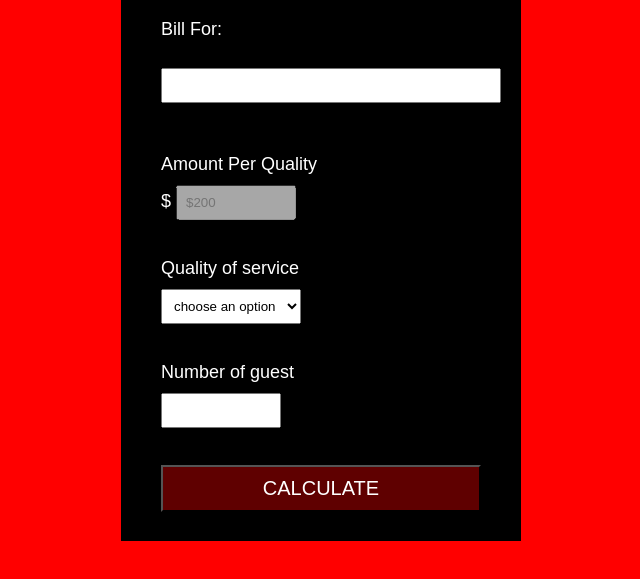
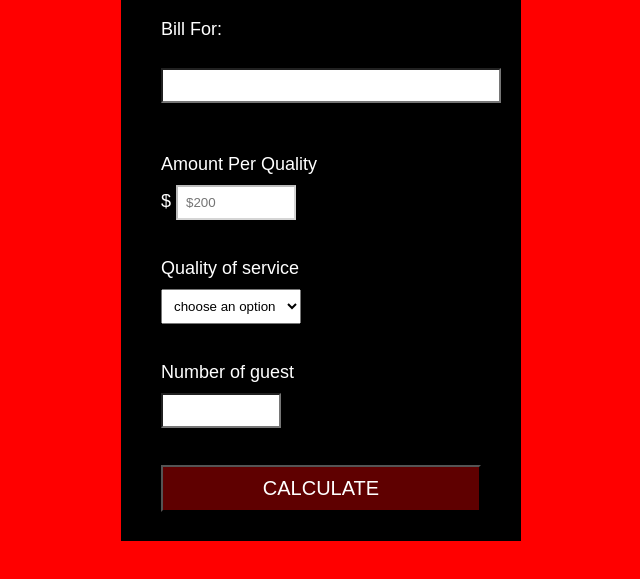
Before and after one commit to suruaino/my-portfolio, a plain HTML site: page Bill Calculator/index.html in a window 1280 px wide. Shown: the part 153-732 px from the top of the page, without its empty margins (319-959 px from the left). Drawn offline with Linux system fonts and the light colour scheme.

Commit message:
Added background and color to simple bill calc input

```diff
--- a/Bill Calculator/styles.css
+++ b/Bill Calculator/styles.css
@@ -1,3 +1,8 @@
+* input,
+* textarea{
+    background: white;
+    color: white;
+}
 body{
     padding: 0px;
     margin: 0px;
```
